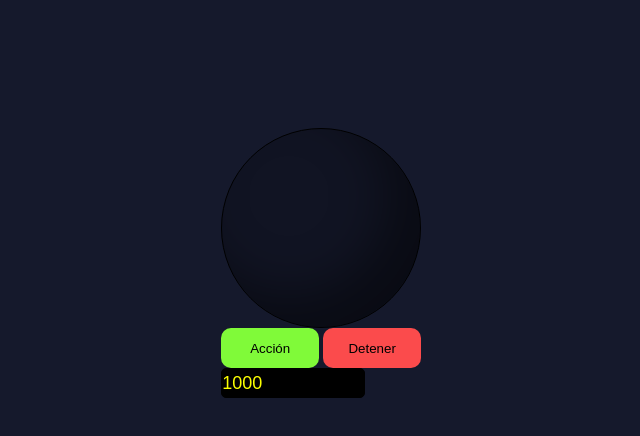
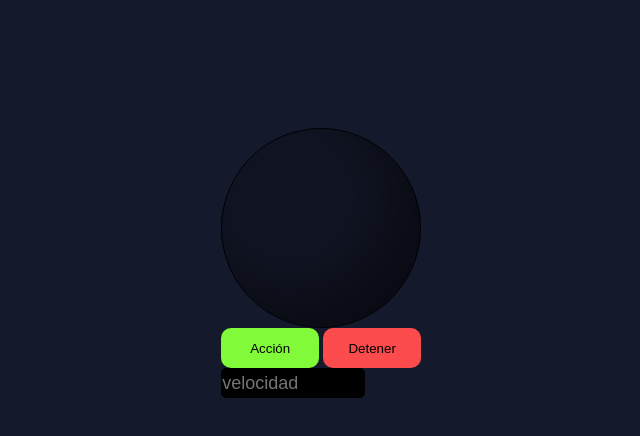
Before and after one commit to LautaroFranc/Color_ramdom, a plain HTML site: page index.html in a window 1280 px wide. Shown: the full height of the page, 342-982 px from the left. Drawn offline with Linux system fonts and the light colour scheme.

Commit message:
Update index.html

```diff
--- a/index.html
+++ b/index.html
@@ -4,14 +4,15 @@
     <meta charset="UTF-8">
     <meta http-equiv="X-UA-Compatible" content="IE=edge">
     <link rel="stylesheet" href="styles.css">
-    <title>Color</title>
+    <link rel="icon" href="icon.ico">
+    <title>Color-Ramdom</title>
 </head>
 <body>
     <div class="cont">
         <div class="color"></div>
         <button id="btm">Acción</button>
         <button id="btm2">Detener</button>
-        <input type="number" id="rango" min="100" max="1000" class="accder" value="1000">
+        <input type="number" id="rango" min="100" max="1000" class="accder" value="" placeholder="velocidad">
     </div>
 
     <script src="app.js"></script>
```
